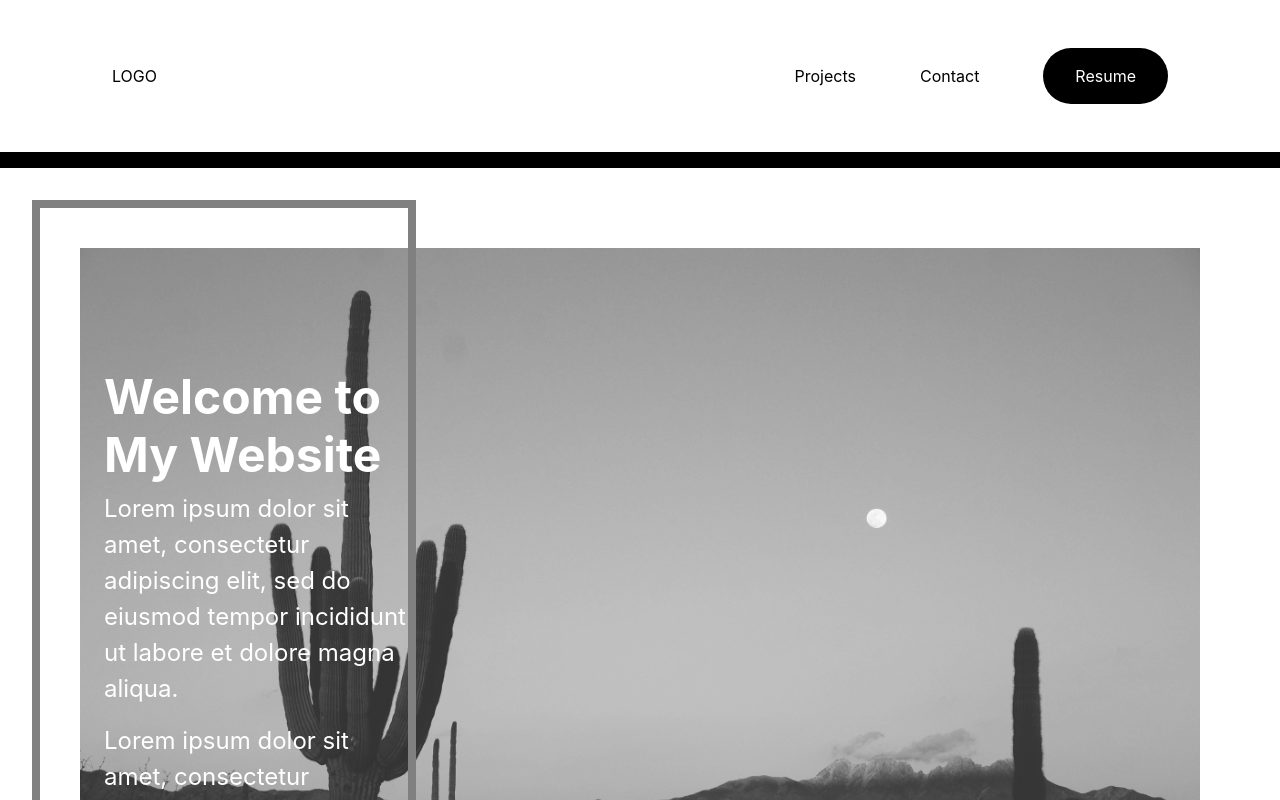
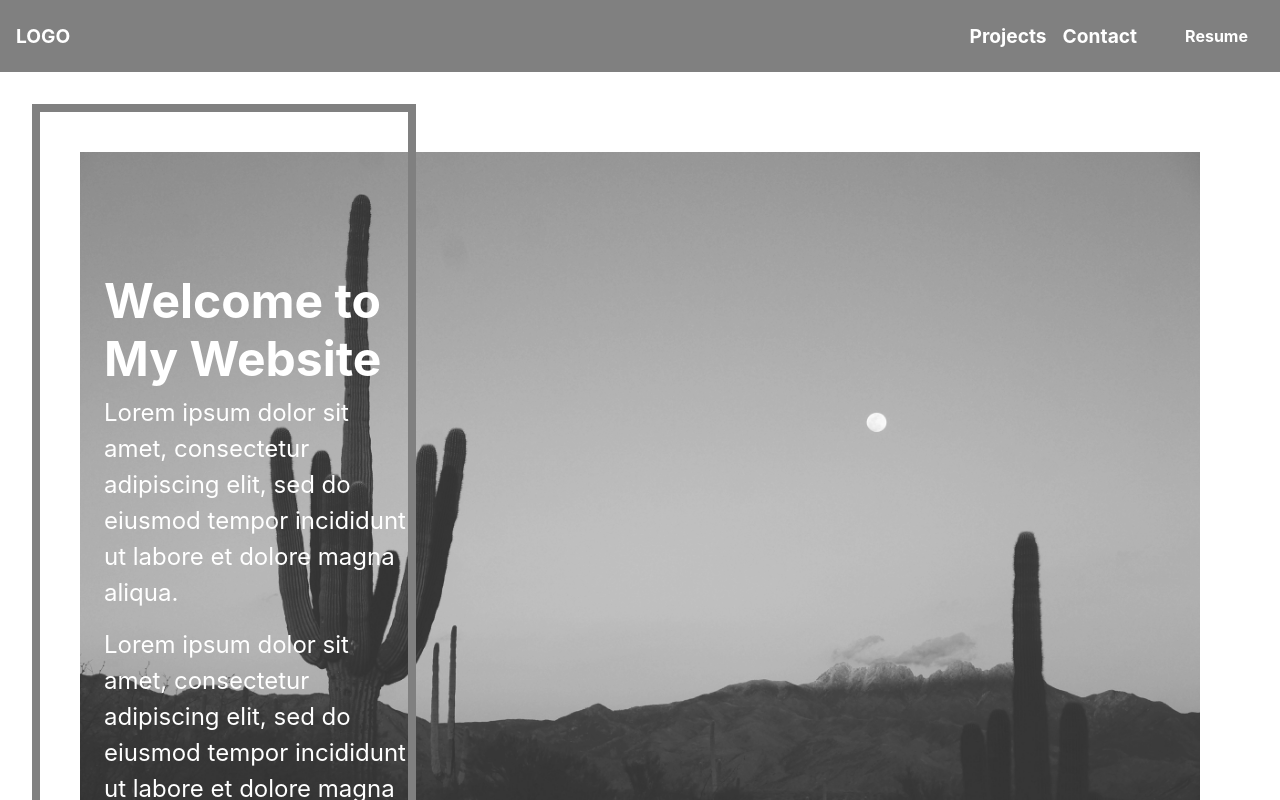
Before and after one commit to OdeliaFink/portfolio-odelia, a React (Create React App) app: page / in a window 1280 px wide. Shown: the top 800 px of the page. Built offline with nearby package versions, Linux system fonts and the light colour scheme; the HTML template or start-up script is replaced by a standard one.

Commit message:
added nav responsiveness

```diff
--- a/src/components/Navbar/Navbar.jsx
+++ b/src/components/Navbar/Navbar.jsx
@@ -1,30 +1,68 @@
-import React from 'react';
+import React, { useState } from 'react';
 import CV from '../../images/CV.pdf';
+import { FaHamburger, FaTimes, FaRaspberryPi } from 'react-icons/fa';
 import { theme } from '../../styles/theme';
+
 import {
   NavContainer,
   StyledLink,
   LinksContainer,
   StyledButton,
+  DropdownContainer,
+  DropdownLink,
+  IconContainer,
 } from './styled-components';
 
+export const breakpointMaximumSizes = {
+  mobile: 767,
+  tablet: 1339,
+};
+
+export const breakpoints = {
+  desktop: `(min-width: ${breakpointMaximumSizes.tablet + 1}px)`,
+  mobile: `(max-width: ${breakpointMaximumSizes.mobile}px)`,
+  tablet: `(max-width: ${breakpointMaximumSizes.tablet}px)`,
+};
+
 const NavigationBar = () => {
+  const [isMenuOpen, setIsMenuOpen] = useState(false);
+  const isDesktop = breakpoints.desktop;
+
+  const handleToggleMenu = () => {
+    setIsMenuOpen(!isMenuOpen);
+  };
+
   const handleDownloadResume = () => {
     const resumeUrl = CV;
     window.open(resumeUrl, '_blank');
   };
+
   return (
     <>
       <NavContainer theme={theme}>
         <LinksContainer>
           <StyledLink to="/">LOGO</StyledLink>
         </LinksContainer>
-        <LinksContainer>
+        <LinksContainer desktopOnly>
           <StyledLink to="/projects">Projects</StyledLink>
           <StyledLink to="/contact">Contact</StyledLink>
           <StyledButton onClick={handleDownloadResume}>Resume</StyledButton>
         </LinksContainer>
+        <IconContainer onClick={handleToggleMenu}>
+          {isMenuOpen ? (
+            <FaTimes color="black" />
+          ) : (
+            <FaRaspberryPi color="black" />
+          )}
+        </IconContainer>
       </NavContainer>
+      {isMenuOpen && (
+        <DropdownContainer>
+          <DropdownLink to="/projects">Projects</DropdownLink>
+          <DropdownLink to="/contact">Contact</DropdownLink>
+          <DropdownLink onClick={handleDownloadResume}>Resume</DropdownLink>
+        </DropdownContainer>
+      )}
     </>
   );
 };
--- a/src/components/Navbar/styled-components.jsx
+++ b/src/components/Navbar/styled-components.jsx
@@ -1,45 +1,86 @@
 import styled from 'styled-components';
 import { Link } from 'react-router-dom';
-
-export const breakpointMaximumSizes = {
-  mobile: 767,
-  tablet: 1339,
-};
-
-export const breakpoints = {
-  desktop: `(min-width: ${breakpointMaximumSizes.tablet + 1}px)`,
-  mobile: `(max-width: ${breakpointMaximumSizes.mobile}px)`,
-  tablet: `(max-width: ${breakpointMaximumSizes.tablet}px)`,
-};
 
 export const NavContainer = styled.nav`
   display: flex;
   justify-content: space-between;
-  background-color: ${(props) => props.theme.colors.white};
   align-items: center;
-  border-bottom: 1rem solid black;
+  background-color: grey;
 
-  @media (max-width: ${breakpoints.mobile}) {
+  color: white;
+  padding: 1rem;
+`;
+
+export const LinksContainer = styled.div`
+  display: flex;
+  align-items: center;
+
+  ${({ desktopOnly }) =>
+    desktopOnly &&
+    `
+    @media (max-width: 768px) {
+      display: none;
+    }
+  `}
+`;
+
+export const StyledLink = styled(Link)`
+  color: white;
+  margin-right: 1rem;
+  text-decoration: none;
+  font-size: 1.2rem;
+  font-weight: bold;
+`;
+
+export const StyledButton = styled.button`
+  background-color: grey;
+  color: white;
+  border: none;
+  padding: 0.5rem 1rem;
+  border-radius: 0.3rem;
+  margin-left: 1rem;
+  cursor: pointer;
+  font-weight: bold;
+`;
+
+export const IconContainer = styled.div`
+  display: flex;
+  align-items: center;
+  cursor: pointer;
+  font-size: 2rem;
+
+  color: white;
+
+  @media (min-width: 769px) {
+    display: none;
   }
 `;
 
-export const LinksContainer = styled.div`
-  margin: 3rem 5rem;
+export const DropdownContainer = styled.div`
+  position: fixed;
+  left: 0;
+  display: flex;
+  flex-direction: column;
+  margin-left: 20rem;
+  text-align: right;
+  padding-top: 12px; /* add some top padding to make space for the navigation bar */
+  border: 1px solid black;
+  z-index: 1;
 
-  @media (max-width: ${breakpoints.mobile}) {
+  @media (min-width: 769px) {
+    display: none;
   }
 `;
 
-export const StyledButton = styled.button`
-  margin-inline: 2rem;
-  background-color: black;
-  color: white;
-  padding: 1rem 2rem;
-  border: none;
-  border-radius: 2rem;
+export const DropdownLink = styled(Link)`
+  color: black;
+  padding: 1rem;
+  text-decoration: none;
+  font-size: 1.2rem;
+  font-weight: bold;
+  transition: background-color 0.2s ease;
+
+  &:hover {
+    background-color: grey;
+  }
 `;
-
-export const StyledLink = styled(Link)`
-  text-decoration: none;
-  margin-inline: 2rem;
-`;
```
